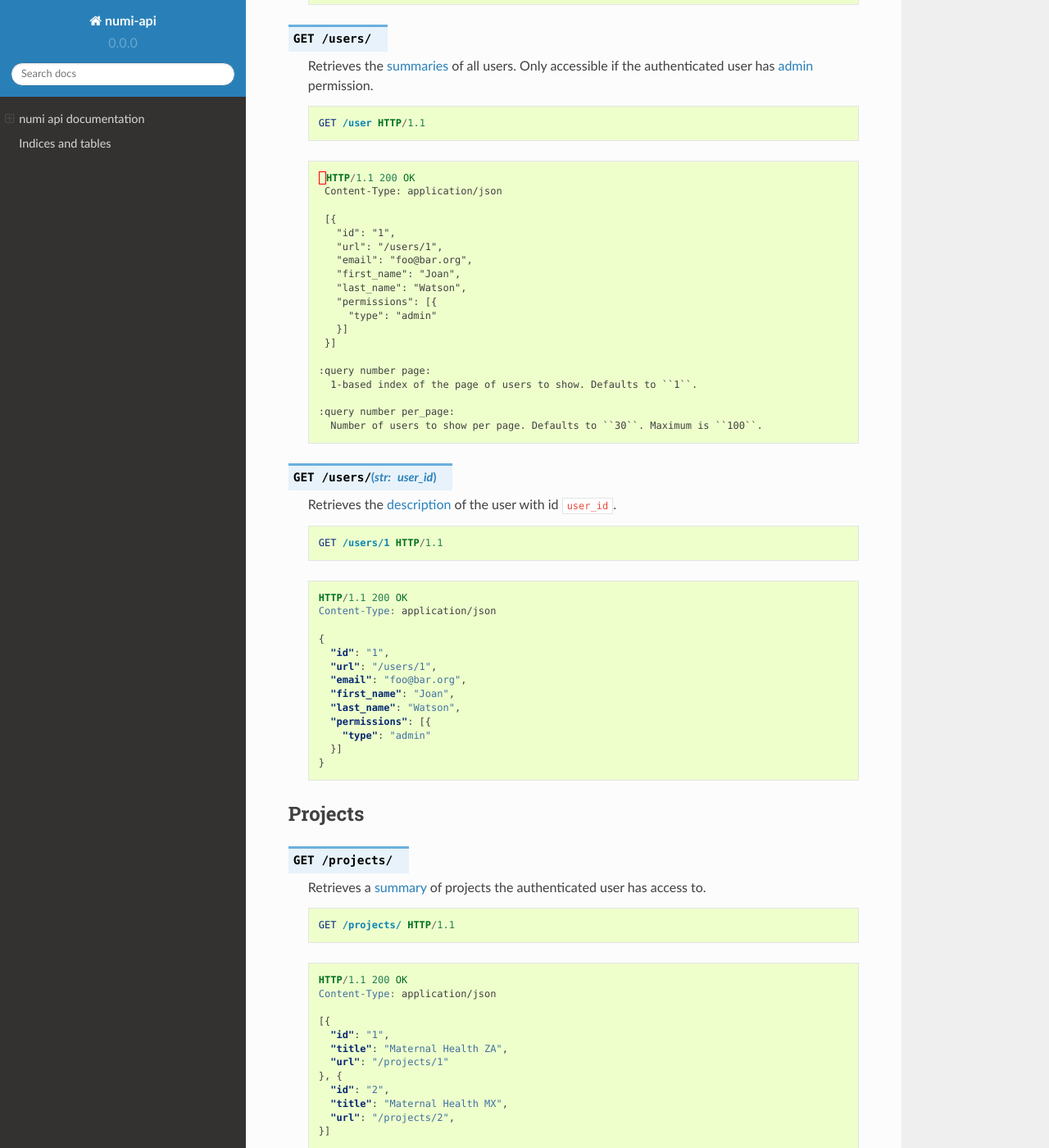
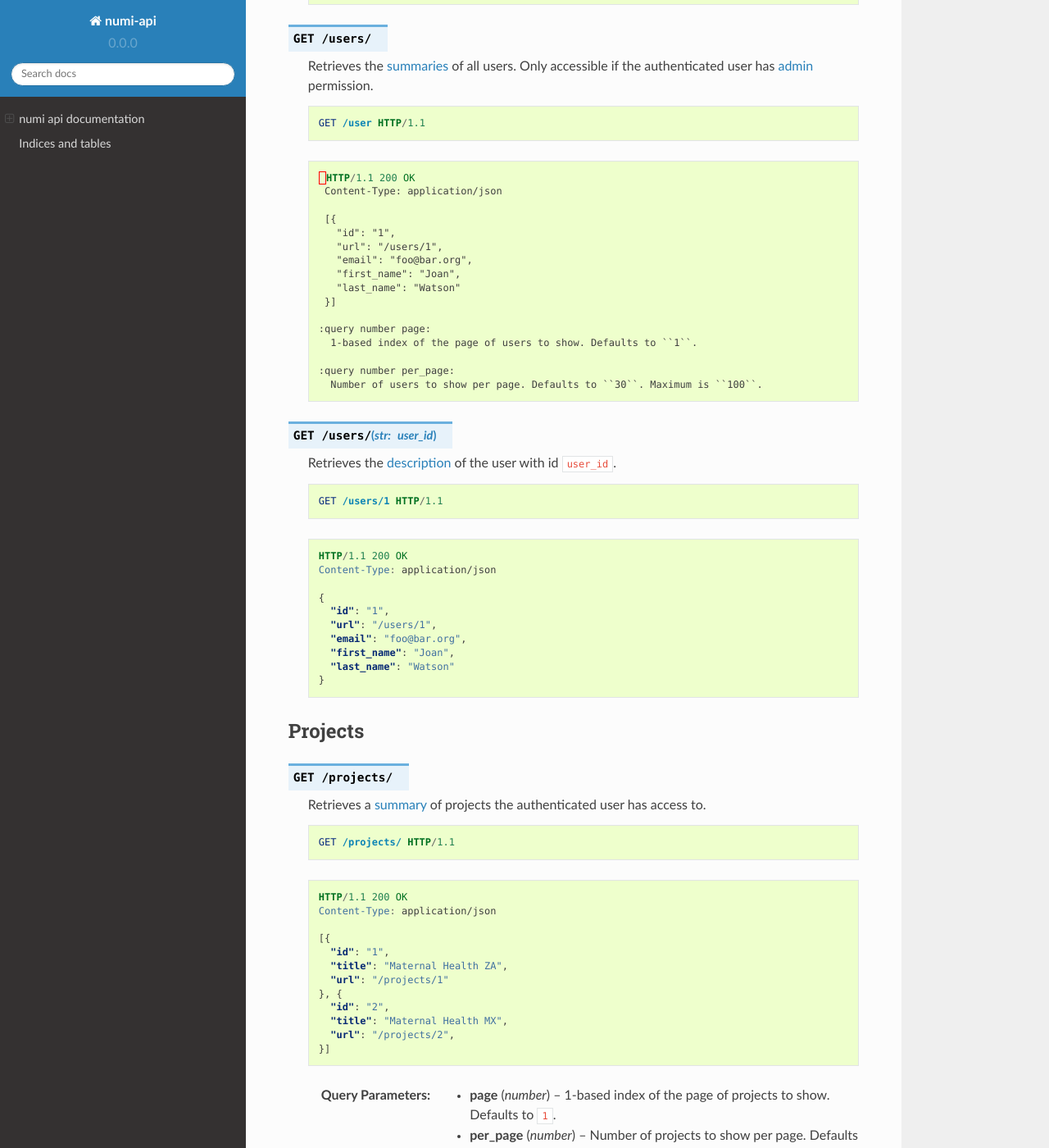
Before and after one commit to praekelt/numi-api, a Sphinx documentation site: the page built from docs/index.rst, in a window 1280 px wide and 1400 px high, scrolled down 9404 px. Shown: the whole window at 82% size. Built offline with Sphinx 7.4.7 and the Read the Docs theme 2.0.0, drawn with Linux system fonts in a browser that asks for light colours.

Commit message:
Remove user permissions from user schema

```diff
--- a/docs/index.rst
+++ b/docs/index.rst
@@ -500,10 +500,7 @@ Users
        "url": "/users/1",
        "email": "foo@bar.org",
        "first_name": "Joan",
-       "last_name": "Watson",
-       "permissions": [{
-         "type": "admin"
-       }]
+       "last_name": "Watson"
      }]
 
     :query number page:
@@ -531,10 +528,7 @@ Users
        "url": "/users/1",
        "email": "foo@bar.org",
        "first_name": "Joan",
-       "last_name": "Watson",
-       "permissions": [{
-         "type": "admin"
-       }]
+       "last_name": "Watson"
      }
 
 .. _projects:
```
Also changed, not shown: 1 other file.
